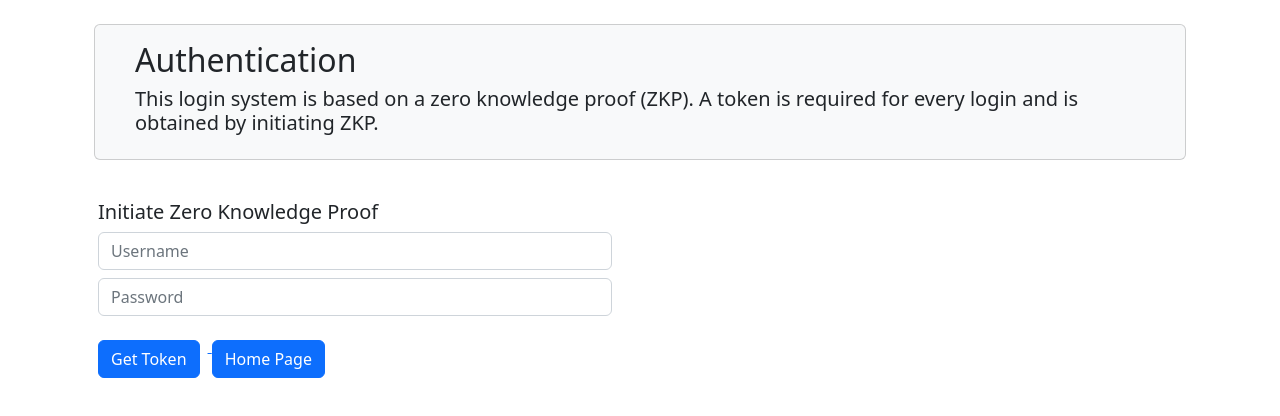
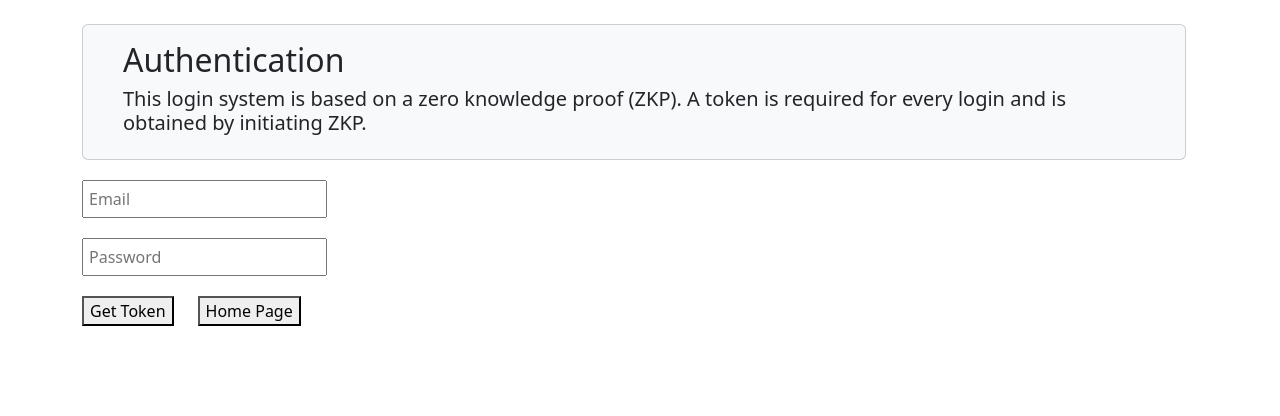
Before and after one commit to hmg65/zkp-graph-auth, a React (Create React App) app in the folder client/: page /zkp in a window 1280 px wide. Shown: the top 416 px of the page. Built offline with nearby package versions, Linux system fonts and the light colour scheme.

Commit message:
pages updated

```diff
--- a/client/src/App.js
+++ b/client/src/App.js
@@ -11,14 +11,14 @@ function App() {
     <Routes>
 
       <Route
-        path="/"
+        path="/zkp"
         element={
-          <Signup />
+          <ZKP />
         }
       />
 
       <Route
-        path="/login"
+        path="/"
         element={
           <Login />
         }
--- a/client/src/components/Login.js
+++ b/client/src/components/Login.js
@@ -27,7 +27,7 @@ function Login() {
 
     return(
         <div className="container-sm mt-4">
-            <div className="container-sm mt-4">
+            <div className="container-sm mt-4 ps-0">
                 <div className="card bg-light">
                     <div className="card-body text-left">
                         <h2 className="px-4">Authentication</h2>
@@ -55,7 +55,7 @@ function Login() {
                 </div>
                 {/*Outro campo*/}
                 <div className="form-group">
-                    <Field name="password" className="form-field" placeholder="Senha" />
+                    <Field name="password" className="form-field" placeholder="Password" />
 
                     <ErrorMessage
                     component="span"
@@ -65,34 +65,25 @@ function Login() {
                 </div>
 
                 <button className="button" type="submit">
-                    Login
+                    Sign in
                 </button>
+
+                <div className="d-flex flex-row">
+                    <Link to="/zkp">
+                        <button className="button mt-0">
+                            Start ZKP
+                        </button>
+                    </Link>
+
+                    <Link to="/signup">
+                        <button className="button ms-2 mt-0">
+                            Register
+                        </button>
+                    </Link>
+
+                </div>
                 </Form>
             </Formik>
-
-
-            <div className="row mt-4">
-                <div className="col-sm-6">
-                    <div className="card border-0">
-                        <div className="card-body">
-                            <h5 className="card-title">Initiate Zero Knowledge Proof</h5>
-                            <input className="form-control" type="email" placeholder="Username" aria-label="username"></input>
-                            <input className="form-control mt-2" type="text" placeholder="Password" aria-label="password"></input>
-
-                            <div className="d-flex flex-column bd-highlight mb-3">
-                                <button className="btn btn-primary mt-4">Sign in</button>
-                                <div className="d-flex flex-row justify-content-center">
-                                    <Link to="/zkp"> <button className="btn btn-primary mt-4 me-2">Start ZKP</button> </Link>
-                                    <Link to='/signup'> <button className="btn btn-primary mt-4 me-2">Register</button></Link>
-                                </div>
-                            </div>
-
-                        </div>
-                    </div>
-                </div>
-            </div>
-
-
         </div>
     )
 }
--- a/client/src/components/Signup.js
+++ b/client/src/components/Signup.js
@@ -99,7 +99,7 @@ function Signup() {
 
     return(
         <div className="container-sm mt-4">
-            <div className="container-sm mt-4">
+            <div className="container-sm mt-4 ps-0">
                 <div className="card bg-light">
                     <div className="card-body text-left">
                         <h2 className="px-4">Authentication</h2>
@@ -125,7 +125,7 @@ function Signup() {
                 </div>
 
                 <div className="form-group">
-                    <Field name="password" className="form-field" placeholder="Senha" />
+                    <Field name="password" className="form-field" placeholder="Password" />
 
                     <ErrorMessage
                     component="span"
@@ -138,7 +138,7 @@ function Signup() {
                     <Field
                     name="confirmation"
                     className="form-field"
-                    placeholder="Senha"
+                    placeholder="Confirm Password"
                     />
 
                     <ErrorMessage
@@ -149,30 +149,16 @@ function Signup() {
                 </div>
 
                 <button className="button" type="submit">
-                    Cadastrar
+                  Register
                 </button>
+
+                <Link to="/">
+                    <button className="button ms-4">
+                        Home Page
+                    </button>
+                </Link>
                 </Form>
             </Formik>
-
-
-
-
-
-            <div className="row mt-4">
-                <div className="col-sm-6">
-                    <div className="card border-0">
-                        <div className="card-body">
-                            <h5 className="card-title">New User Registration</h5>
-                            <input className="form-control" type="email" placeholder="Username" aria-label="username"></input>
-                            <input className="form-control mt-2" type="text" placeholder="Password" aria-label="password"></input>
-                            <button type="button" class="btn btn-primary mt-4 me-2">Register</button>
-                            <Link to="/login"> <button type="button" className="btn btn-primary mt-4">Home Page</button> </Link>
-                        </div>
-                    </div>
-                </div>
-            </div>
-
-
         </div>
     )
 }
--- a/client/src/components/ZKP.js
+++ b/client/src/components/ZKP.js
@@ -1,10 +1,33 @@
 import { Link, useNavigate } from "react-router-dom";
+import * as yup from "yup";
+import { ErrorMessage, Formik, Form, Field } from "formik";
+import Axios from "axios";
 
 function ZKP() {
 
+    const handleLogin = (values) => {
+        Axios.post("http://localhost:3001/login", {
+          email: values.email,
+          password: values.password,
+        }).then((response) => {
+          alert(response.data.msg);
+        });
+      };
+
+      const validationsLogin = yup.object().shape({
+        email: yup
+          .string()
+          .email("email inválido")
+          .required("O email é obrigatório"),
+        password: yup
+          .string()
+          .min(8, "A senha deve ter pelo menos 8 caracteres")
+          .required("A senha é obrigatória"),
+      });
+
     return(
         <div className="container-sm mt-4">
-            <div className="container-sm mt-4">
+            <div className="container-sm mt-4 ps-0">
                 <div className="card bg-light">
                     <div className="card-body text-left">
                         <h2 className="px-4">Authentication</h2>
@@ -13,22 +36,43 @@ function ZKP() {
                 </div>
             </div>
 
+            <Formik
+                initialValues={{}}
+                onSubmit={handleLogin}
+                validationSchema={validationsLogin}
+            >
+                <Form className="zkp-form">
+                <div className="zkp-form-group">
+                    <Field name="email" className="form-field" placeholder="Email" />
 
-            <div className="row mt-4">
-                <div className="col-sm-6">
-                    <div className="card border-0">
-                        <div className="card-body">
-                            <h5 className="card-title">Initiate Zero Knowledge Proof</h5>
-                            <input className="form-control" type="email" placeholder="Username" aria-label="username"></input>
-                            <input className="form-control mt-2" type="text" placeholder="Password" aria-label="password"></input>
-                            <button type="button" className="btn btn-primary mt-4 me-2">Get Token</button>
-                            <Link to ="/login"> <button type="button" className="btn btn-primary mt-4">Home Page</button> </Link>
-                        </div>
-                    </div>
+                    <ErrorMessage
+                    component="span"
+                    name="email"
+                    className="form-error"
+                    />
                 </div>
-            </div>
+                {/*Outro campo*/}
+                <div className="form-group">
+                    <Field name="password" className="form-field" placeholder="Password" />
 
+                    <ErrorMessage
+                    component="span"
+                    name="password"
+                    className="form-error"
+                    />
+                </div>
 
+                <button className="button" type="submit">
+                    Get Token
+                </button>
+
+                <Link to="/">
+                    <button className="button ms-4">
+                        Home Page
+                    </button>
+                </Link>
+                </Form>
+            </Formik>
         </div>
     )
 }
```
